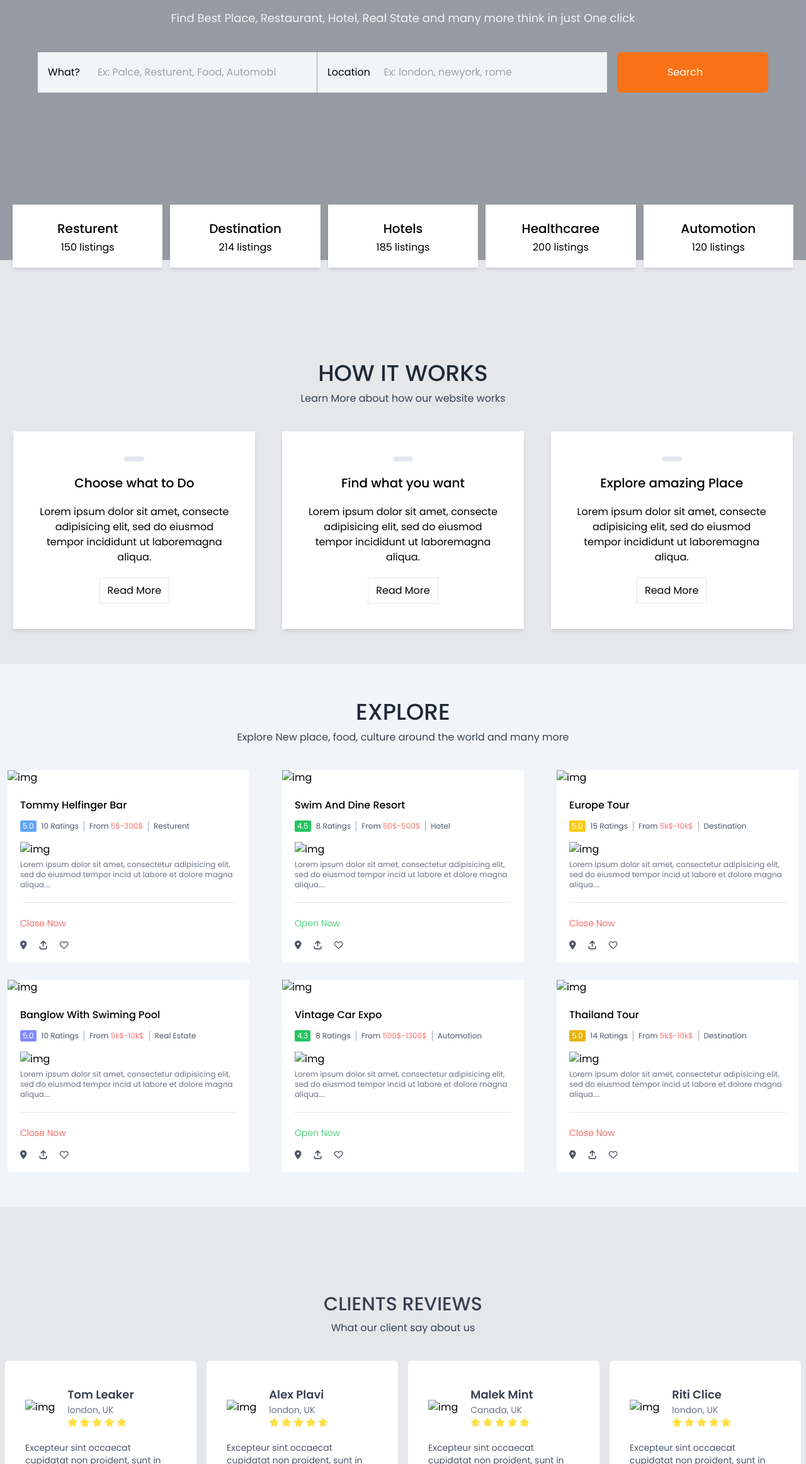
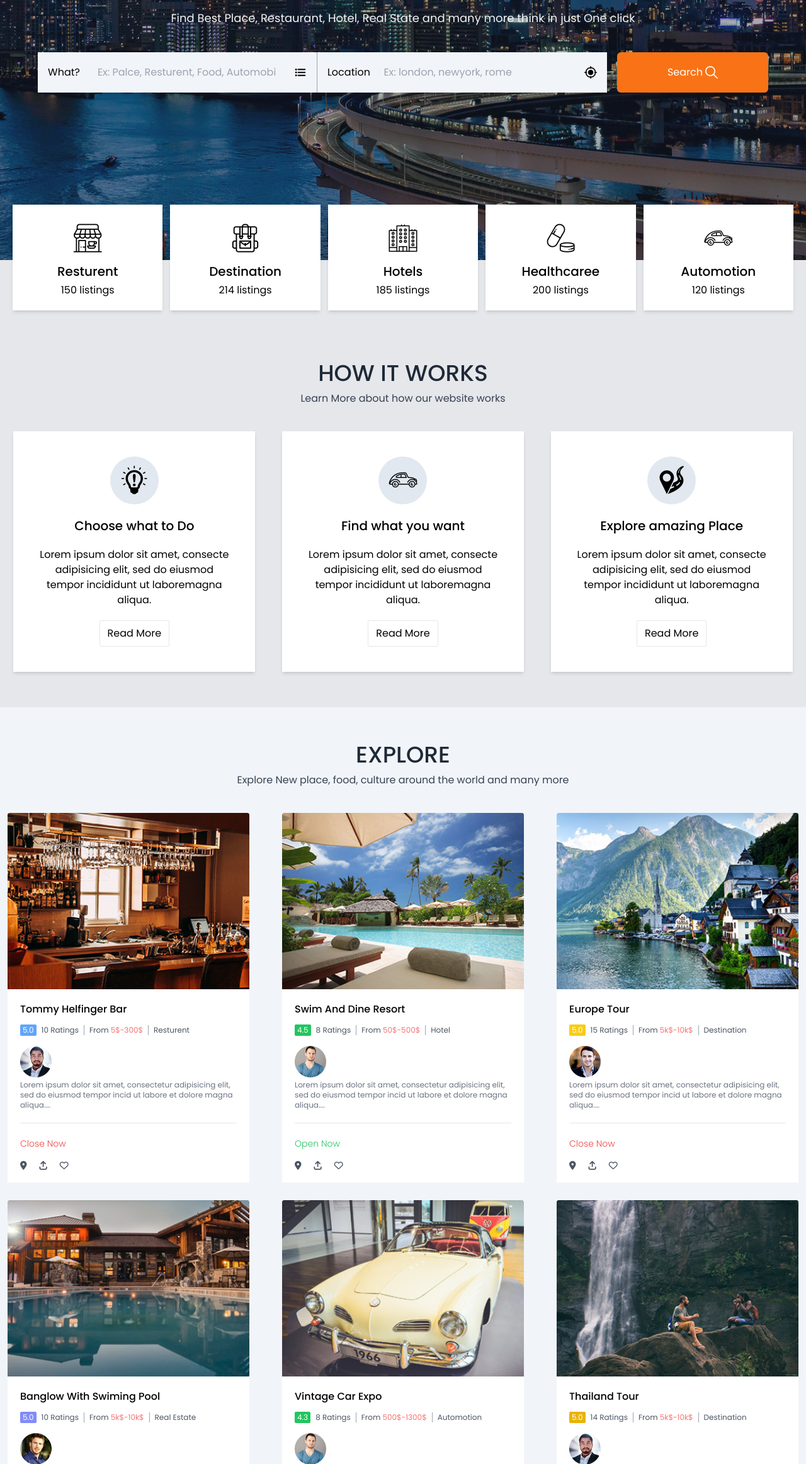
Before and after one commit to MdShobuj-Developer/ListRace-Tailwind-Project, a website: page src/index.html in a window 1280 px wide. Shown: the part 475-2800 px from the top of the page at 63% size. Drawn offline with Linux system fonts and the light colour scheme; the site is published under a folder, as on GitHub Pages, so addresses that start at the root find nothing.

Commit message:
update image location

```diff
--- a/src/index.html
+++ b/src/index.html
@@ -8,7 +8,7 @@
     <link
       rel="shortcut icon"
       type="image/icon"
-      href="/assets/logo/favicon.png"
+      href="../assets/logo/favicon.png"
     />
     <!-- css src link  -->
     <link href="./output.css" rel="stylesheet" />
@@ -28,7 +28,7 @@
       referrerpolicy="no-referrer"
     />
     <!-- flat icon link  -->
-    <link rel="stylesheet" href="/assets/css/flaticon.css" />
+    <link rel="stylesheet" href="../assets/css/flaticon.css" />
   </head>
   <body class="bg-gray-200 font-display">
     <nav class="bg-white sticky top-0 z-50">
@@ -73,7 +73,7 @@
         <img
           onclick="onToggleMenu(this)"
           class="w-6 md:hidden"
-          src="/assets/images/toggle icons/burger-bar.png"
+          src="../assets/images/toggle icons/burger-bar.png"
           alt=""
         />
       </div>
@@ -82,7 +82,7 @@
     <!-- hero section starts  -->
     <header id="Home" class="w-full mx-auto relative">
       <div
-        class="bg-[url('/assets/images/welcome-hero/banner.jpg')] h-screen bg-center bg-no-repeat bg-cover"
+        class="bg-[url('../assets/images/welcome-hero/banner.jpg')] h-screen bg-center bg-no-repeat bg-cover"
       >
         <div class="bg-slate-800/40 h-screen flex items-center justify-center">
           <div
@@ -110,7 +110,7 @@
 
                 <img
                   class="w-5 cursor-pointer"
-                  src="/assets/images/welcome-hero/list.png"
+                  src="../assets/images/welcome-hero/list.png"
                   alt=""
                 />
               </div>
@@ -126,7 +126,7 @@
 
                 <img
                   class="w-5 cursor-pointer"
-                  src="/assets/images/welcome-hero/crosshair.png"
+                  src="../assets/images/welcome-hero/crosshair.png"
                   alt=""
                 />
               </div>
@@ -136,7 +136,7 @@
                 <button class="text-white">Search</button>
                 <img
                   class="w-5"
-                  src="/assets/images/welcome-hero/loupe.png"
+                  src="../assets/images/welcome-hero/loupe.png"
                   alt=""
                 />
               </div>
@@ -295,7 +295,7 @@
             <div class="relative overflow-hidden">
               <img
                 class="w-full mx-auto"
-                src="/assets/images/explore/e1.jpg"
+                src="../assets/images/explore/e1.jpg"
                 alt="img"
               />
               <div
@@ -329,7 +329,7 @@
                 <p class="text-xs text-gray-600">Resturent</p>
               </div>
               <div class="mt-4">
-                <img src="/assets/images/clients/c1.png" alt="img" />
+                <img src="../assets/images/clients/c1.png" alt="img" />
                 <p class="text-xs text-gray-500 mt-1">
                   Lorem ipsum dolor sit amet, consectetur adipisicing elit, sed
                   do eiusmod tempor incid ut labore et dolore magna aliqua....
@@ -355,7 +355,7 @@
             <div class="relative overflow-hidden">
               <img
                 class="w-full mx-auto"
-                src="/assets/images/explore/e2.jpg"
+                src="../assets/images/explore/e2.jpg"
                 alt="img"
               />
               <div
@@ -389,7 +389,7 @@
                 <p class="text-xs text-gray-600">Hotel</p>
               </div>
               <div class="mt-4">
-                <img src="/assets/images/clients/c2.png" alt="img" />
+                <img src="../assets/images/clients/c2.png" alt="img" />
                 <p class="text-xs text-gray-500 mt-1">
                   Lorem ipsum dolor sit amet, consectetur adipisicing elit, sed
                   do eiusmod tempor incid ut labore et dolore magna aliqua....
@@ -415,7 +415,7 @@
             <div class="relative overflow-hidden">
               <img
                 class="w-full mx-auto"
-                src="/assets/images/explore/e3.jpg"
+                src="../assets/images/explore/e3.jpg"
                 alt="img"
               />
               <div
@@ -449,7 +449,7 @@
                 <p class="text-xs text-gray-600">Destination</p>
               </div>
               <div class="mt-4">
-                <img src="/assets/images/clients/c3.png" alt="img" />
+                <img src="../assets/images/clients/c3.png" alt="img" />
                 <p class="text-xs text-gray-500 mt-1">
                   Lorem ipsum dolor sit amet, consectetur adipisicing elit, sed
                   do eiusmod tempor incid ut labore et dolore magna aliqua....
@@ -475,7 +475,7 @@
             <div class="relative overflow-hidden">
               <img
                 class="w-full mx-auto"
-                src="/assets/images/explore/e4.jpg"
+                src="../assets/images/explore/e4.jpg"
                 alt="img"
               />
               <div
@@ -509,7 +509,7 @@
                 <p class="text-xs text-gray-600">Real Estate</p>
               </div>
               <div class="mt-4">
-                <img src="/assets/images/clients/c4.png" alt="img" />
+                <img src="../assets/images/clients/c4.png" alt="img" />
                 <p class="text-xs text-gray-500 mt-1">
                   Lorem ipsum dolor sit amet, consectetur adipisicing elit, sed
                   do eiusmod tempor incid ut labore et dolore magna aliqua....
@@ -535,7 +535,7 @@
             <div class="relative overflow-hidden">
               <img
                 class="w-full mx-auto"
-                src="/assets/images/explore/e5.jpg"
+                src="../assets/images/explore/e5.jpg"
                 alt="img"
               />
               <div
@@ -569,7 +569,7 @@
                 <p class="text-xs text-gray-600">Automotion</p>
               </div>
               <div class="mt-4">
-                <img src="/assets/images/clients/c2.png" alt="img" />
+                <img src="../assets/images/clients/c2.png" alt="img" />
                 <p class="text-xs text-gray-500 mt-1">
                   Lorem ipsum dolor sit amet, consectetur adipisicing elit, sed
                   do eiusmod tempor incid ut labore et dolore magna aliqua....
@@ -595,7 +595,7 @@
             <div class="relative overflow-hidden">
               <img
                 class="w-full mx-auto"
-                src="/assets/images/explore/e6.jpg"
+                src="../assets/images/explore/e6.jpg"
                 alt="img"
               />
               <div
@@ -629,7 +629,7 @@
                 <p class="text-xs text-gray-600">Destination</p>
               </div>
               <div class="mt-4">
-                <img src="/assets/images/clients/c1.png" alt="img" />
+                <img src="../assets/images/clients/c1.png" alt="img" />
                 <p class="text-xs text-gray-500 mt-1">
                   Lorem ipsum dolor sit amet, consectetur adipisicing elit, sed
                   do eiusmod tempor incid ut labore et dolore magna aliqua....
@@ -672,7 +672,7 @@
             class="bg-white max-w-lg py-10 px-8 rounded-md hover:shadow-lg snap-center"
           >
             <div class="flex items-center gap-x-5">
-              <div><img src="/assets/images/clients/c1.png" alt="img" /></div>
+              <div><img src="../assets/images/clients/c1.png" alt="img" /></div>
               <div class="">
                 <h2 class="font-semibold text-lg text-gray-700">Tom Leaker</h2>
                 <h4 class="text-gray-500 text-sm">london, UK</h4>
@@ -696,7 +696,7 @@
             class="bg-white max-w-lg py-10 px-8 rounded-md hover:shadow-lg snap-center"
           >
             <div class="flex items-center gap-x-5">
-              <div><img src="/assets/images/clients/c2.png" alt="img" /></div>
+              <div><img src="../assets/images/clients/c2.png" alt="img" /></div>
               <div class="">
                 <h2 class="font-semibold text-lg text-gray-700">Alex Plavi</h2>
                 <h4 class="text-gray-500 text-sm">london, UK</h4>
@@ -720,7 +720,7 @@
             class="bg-white max-w-lg py-10 px-8 rounded-md hover:shadow-lg snap-center"
           >
             <div class="flex items-center gap-x-5">
-              <div><img src="/assets/images/clients/c3.png" alt="img" /></div>
+              <div><img src="../assets/images/clients/c3.png" alt="img" /></div>
               <div class="">
                 <h2 class="font-semibold text-lg text-gray-700">Malek Mint</h2>
                 <h4 class="text-gray-500 text-sm">Canada, UK</h4>
@@ -744,7 +744,7 @@
             class="bg-white max-w-lg py-10 px-8 rounded-md hover:shadow-lg snap-center"
           >
             <div class="flex items-center gap-x-5">
-              <div><img src="/assets/images/clients/c4.png" alt="img" /></div>
+              <div><img src="../assets/images/clients/c4.png" alt="img" /></div>
               <div>
                 <h2 class="font-semibold text-lg text-gray-700">Riti Clice</h2>
                 <h4 class="text-gray-500 text-sm">london, UK</h4>
@@ -769,7 +769,7 @@
 
     <!-- counter  section starts here  -->
     <section
-      class="bg-[url('/assets/images/counter/counter-banner.jpg')] bg-center bg-no-repeat bg-cover bg-fixed"
+      class="bg-[url('../assets/images/counter/counter-banner.jpg')] bg-center bg-no-repeat bg-cover bg-fixed"
     >
       <div class="bg-gray-900/60">
         <div
@@ -811,7 +811,11 @@
           <!-- card 1 -->
           <div class="bg-white group hover:shadow-lg duration-300 max-w-md">
             <div class="max-w-full">
-              <img class="w-full" src="/assets/images/blog/b1.jpg" alt="img" />
+              <img
+                class="w-full"
+                src="../assets/images/blog/b1.jpg"
+                alt="img"
+              />
             </div>
             <div class="py-7 px-4">
               <h2>
@@ -839,7 +843,11 @@
           <!-- card 2 -->
           <div class="bg-white group hover:shadow-lg duration-300 max-w-md">
             <div class="max-w-full">
-              <img class="w-full" src="/assets/images/blog/b2.jpg" alt="img" />
+              <img
+                class="w-full"
+                src="../assets/images/blog/b2.jpg"
+                alt="img"
+              />
             </div>
             <div class="py-7 px-4">
               <h2>
@@ -867,7 +875,11 @@
           <!-- card 3 -->
           <div class="bg-white group hover:shadow-lg duration-300 max-w-md">
             <div class="max-w-full">
-              <img class="w-full" src="/assets/images/blog/b3.jpg" alt="img" />
+              <img
+                class="w-full"
+                src="../assets/images/blog/b3.jpg"
+                alt="img"
+              />
             </div>
             <div class="py-7 px-4">
               <h2>
--- a/src/script.js
+++ b/src/script.js
@@ -1,13 +1,7 @@
 const navLinks = document.querySelector('.nav-links');
 let navLinkItems = document.querySelectorAll('.nav-items');
 function onToggleMenu(e){
-    // if (e.src = '/assets/images/toggle icons/burger-bar.png') {
-    //     e.src = '/assets/images/toggle icons/close.png';
-    //   } else {
-    //     e.src = '/assets/images/toggle icons/burger-bar.png';
-    //   }
 
-    //   e.src = '/assets/images/toggle icons/burger-bar.png'? e.src = '/assets/images/toggle icons/close.png':e.src = '/assets/images/toggle icons/burger-bar.png';
 
     navLinks.classList.toggle('top-[50px]');
 
```
Also changed, not shown: src/output.css.
